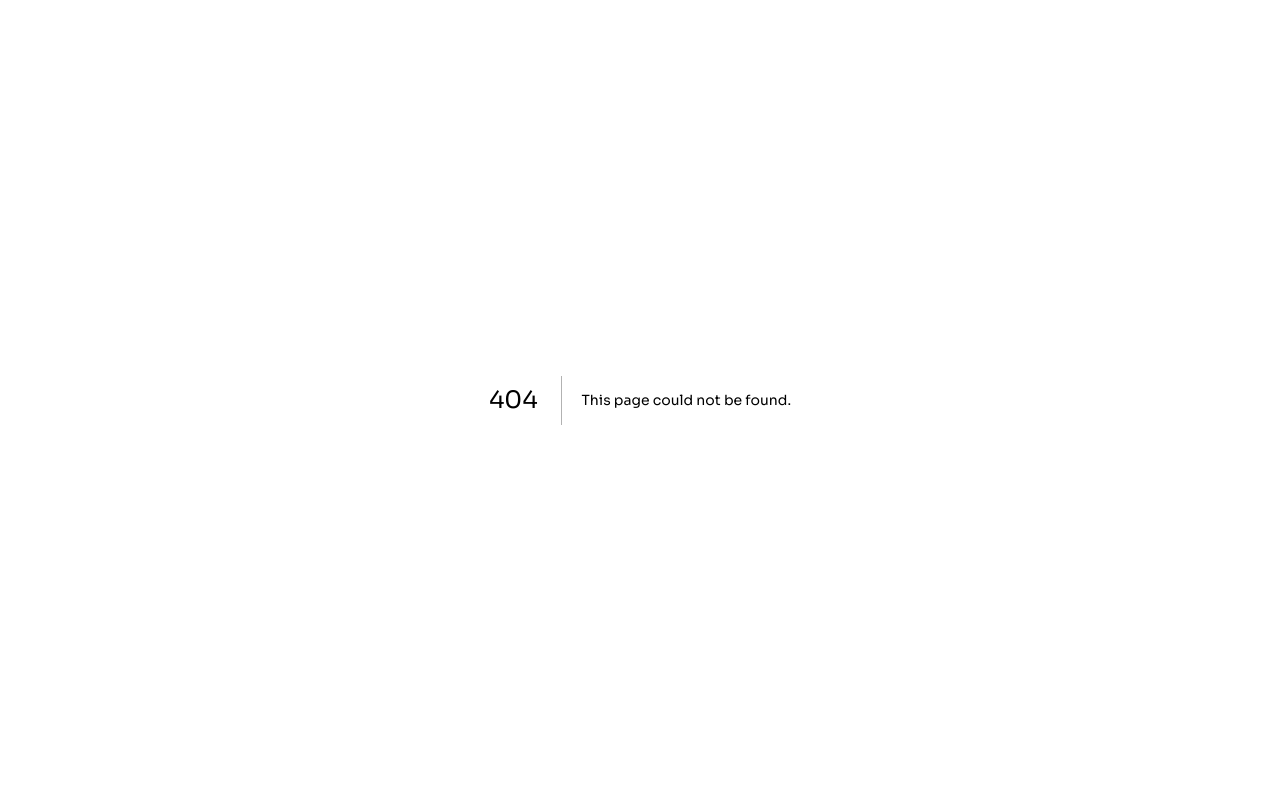
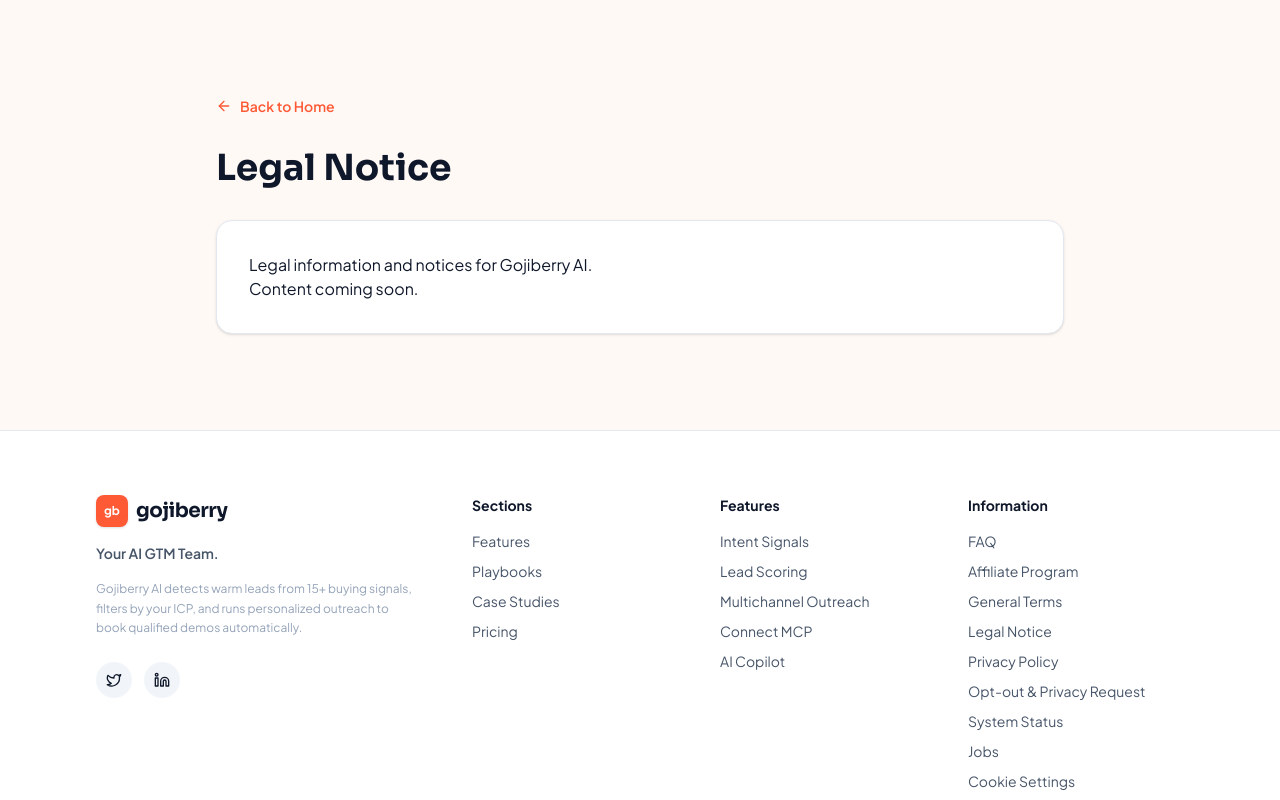
Before and after one commit to Iaak12/Gojiberry-Ai, a Next.js app: page /legal in a window 1280 px wide. Before the commit this address had no page. Shown: the top 800 px of the page. Built offline with nearby package versions, Linux system fonts and the light colour scheme.

Commit message:
feat: implement site-wide footer and add static pages for legal, careers, affiliate, opt-out, and MCP documentation.

```diff
--- /dev/null
+++ b/src/app/affiliate/page.tsx
@@ -0,0 +1,22 @@
+import React from 'react';
+import { Footer } from '@/components/Footer';
+import Link from 'next/link';
+import { ArrowLeft } from 'lucide-react';
+
+export default function AffiliatePage() {
+  return (
+    <div className="min-h-screen bg-[#FFF9F6] flex flex-col">
+      <main className="flex-1 max-w-4xl mx-auto w-full px-6 py-24">
+        <Link href="/" className="inline-flex items-center gap-2 text-sm font-semibold text-[#FF5A36] mb-8 hover:underline">
+          <ArrowLeft className="w-4 h-4" /> Back to Home
+        </Link>
+        <h1 className="text-4xl font-extrabold text-[#0F172A] mb-8">Affiliate Program</h1>
+        <div className="bg-white p-8 rounded-2xl shadow-sm border border-[#E2E8F0] prose prose-slate max-w-none">
+          <p>Welcome to the Gojiberry AI Affiliate Program.</p>
+          <p>Earn commissions by referring new users to our platform. More details coming soon.</p>
+        </div>
+      </main>
+      <Footer />
+    </div>
+  );
+}
--- /dev/null
+++ b/src/app/careers/page.tsx
@@ -0,0 +1,22 @@
+import React from 'react';
+import { Footer } from '@/components/Footer';
+import Link from 'next/link';
+import { ArrowLeft } from 'lucide-react';
+
+export default function CareersPage() {
+  return (
+    <div className="min-h-screen bg-[#FFF9F6] flex flex-col">
+      <main className="flex-1 max-w-4xl mx-auto w-full px-6 py-24">
+        <Link href="/" className="inline-flex items-center gap-2 text-sm font-semibold text-[#FF5A36] mb-8 hover:underline">
+          <ArrowLeft className="w-4 h-4" /> Back to Home
+        </Link>
+        <h1 className="text-4xl font-extrabold text-[#0F172A] mb-8">Careers</h1>
+        <div className="bg-white p-8 rounded-2xl shadow-sm border border-[#E2E8F0] prose prose-slate max-w-none">
+          <p>Join the Gojiberry AI team.</p>
+          <p>We are currently not hiring, but please check back later for open positions.</p>
+        </div>
+      </main>
+      <Footer />
+    </div>
+  );
+}
--- /dev/null
+++ b/src/app/legal/page.tsx
@@ -0,0 +1,22 @@
+import React from 'react';
+import { Footer } from '@/components/Footer';
+import Link from 'next/link';
+import { ArrowLeft } from 'lucide-react';
+
+export default function LegalPage() {
+  return (
+    <div className="min-h-screen bg-[#FFF9F6] flex flex-col">
+      <main className="flex-1 max-w-4xl mx-auto w-full px-6 py-24">
+        <Link href="/" className="inline-flex items-center gap-2 text-sm font-semibold text-[#FF5A36] mb-8 hover:underline">
+          <ArrowLeft className="w-4 h-4" /> Back to Home
+        </Link>
+        <h1 className="text-4xl font-extrabold text-[#0F172A] mb-8">Legal Notice</h1>
+        <div className="bg-white p-8 rounded-2xl shadow-sm border border-[#E2E8F0] prose prose-slate max-w-none">
+          <p>Legal information and notices for Gojiberry AI.</p>
+          <p>Content coming soon.</p>
+        </div>
+      </main>
+      <Footer />
+    </div>
+  );
+}
--- /dev/null
+++ b/src/app/mcp/page.tsx
@@ -0,0 +1,22 @@
+import React from 'react';
+import { Footer } from '@/components/Footer';
+import Link from 'next/link';
+import { ArrowLeft } from 'lucide-react';
+
+export default function MCPPage() {
+  return (
+    <div className="min-h-screen bg-[#FFF9F6] flex flex-col">
+      <main className="flex-1 max-w-4xl mx-auto w-full px-6 py-24">
+        <Link href="/" className="inline-flex items-center gap-2 text-sm font-semibold text-[#FF5A36] mb-8 hover:underline">
+          <ArrowLeft className="w-4 h-4" /> Back to Home
+        </Link>
+        <h1 className="text-4xl font-extrabold text-[#0F172A] mb-8">Connect MCP</h1>
+        <div className="bg-white p-8 rounded-2xl shadow-sm border border-[#E2E8F0] prose prose-slate max-w-none">
+          <p>Connect MCP details and instructions.</p>
+          <p>Content coming soon.</p>
+        </div>
+      </main>
+      <Footer />
+    </div>
+  );
+}
--- /dev/null
+++ b/src/app/opt-out/page.tsx
@@ -0,0 +1,22 @@
+import React from 'react';
+import { Footer } from '@/components/Footer';
+import Link from 'next/link';
+import { ArrowLeft } from 'lucide-react';
+
+export default function OptOutPage() {
+  return (
+    <div className="min-h-screen bg-[#FFF9F6] flex flex-col">
+      <main className="flex-1 max-w-4xl mx-auto w-full px-6 py-24">
+        <Link href="/" className="inline-flex items-center gap-2 text-sm font-semibold text-[#FF5A36] mb-8 hover:underline">
+          <ArrowLeft className="w-4 h-4" /> Back to Home
+        </Link>
+        <h1 className="text-4xl font-extrabold text-[#0F172A] mb-8">Opt-out & Privacy Request</h1>
+        <div className="bg-white p-8 rounded-2xl shadow-sm border border-[#E2E8F0] prose prose-slate max-w-none">
+          <p>Submit a request to opt-out of data collection or manage your privacy settings.</p>
+          <p>Content coming soon.</p>
+        </div>
+      </main>
+      <Footer />
+    </div>
+  );
+}
--- a/src/components/Footer.tsx
+++ b/src/components/Footer.tsx
@@ -12,18 +12,18 @@
     { label: 'Intent Signals', href: '#features' },
     { label: 'Lead Scoring', href: '#features' },
     { label: 'Multichannel Outreach', href: '#features' },
-    { label: 'Connect MCP', href: 'https://gojiberry.ai/mcp' },
+    { label: 'Connect MCP', href: '/mcp' },
     { label: 'AI Copilot', href: '#features' },
   ],
   Information: [
     { label: 'FAQ', href: '#faq' },
-    { label: 'Affiliate Program', href: 'https://gojiberry.ai/affiliate' },
-    { label: 'General Terms', href: 'https://gojiberry.ai/terms' },
-    { label: 'Legal Notice', href: 'https://gojiberry.ai/legal' },
-    { label: 'Privacy Policy', href: 'https://gojiberry.ai/privacy' },
-    { label: 'Opt-out & Privacy Request', href: 'https://gojiberry.ai/opt-out' },
+    { label: 'Affiliate Program', href: '/affiliate' },
+    { label: 'General Terms', href: '/terms' },
+    { label: 'Legal Notice', href: '/legal' },
+    { label: 'Privacy Policy', href: '/privacy' },
+    { label: 'Opt-out & Privacy Request', href: '/opt-out' },
     { label: 'System Status', href: 'https://status.gojiberry.ai' },
-    { label: 'Jobs', href: 'https://gojiberry.ai/careers' },
+    { label: 'Jobs', href: '/careers' },
     { label: 'Cookie Settings', href: '#' },
   ],
 };
```
